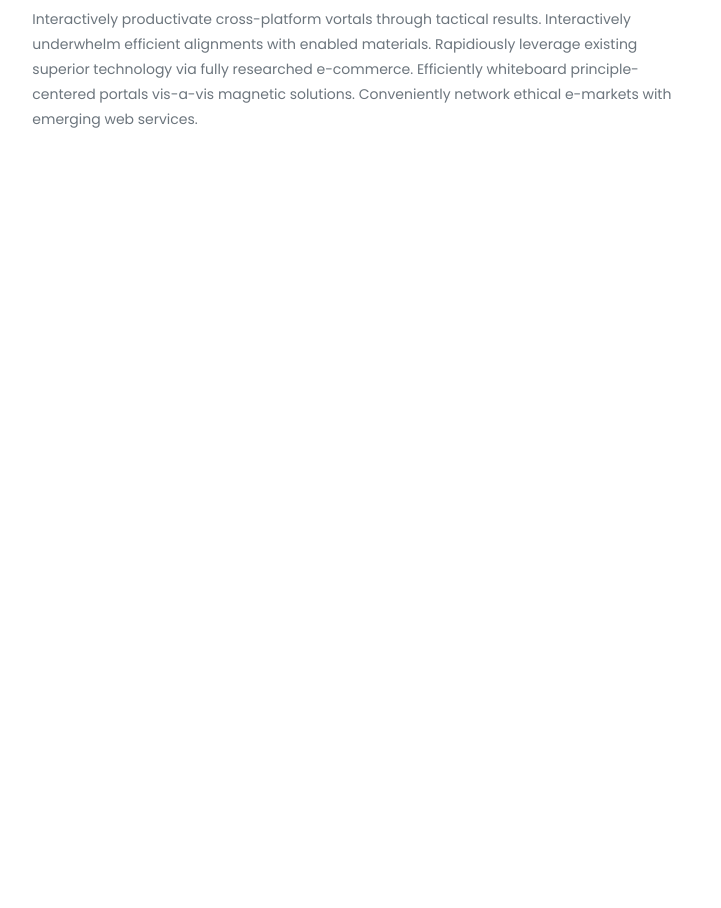
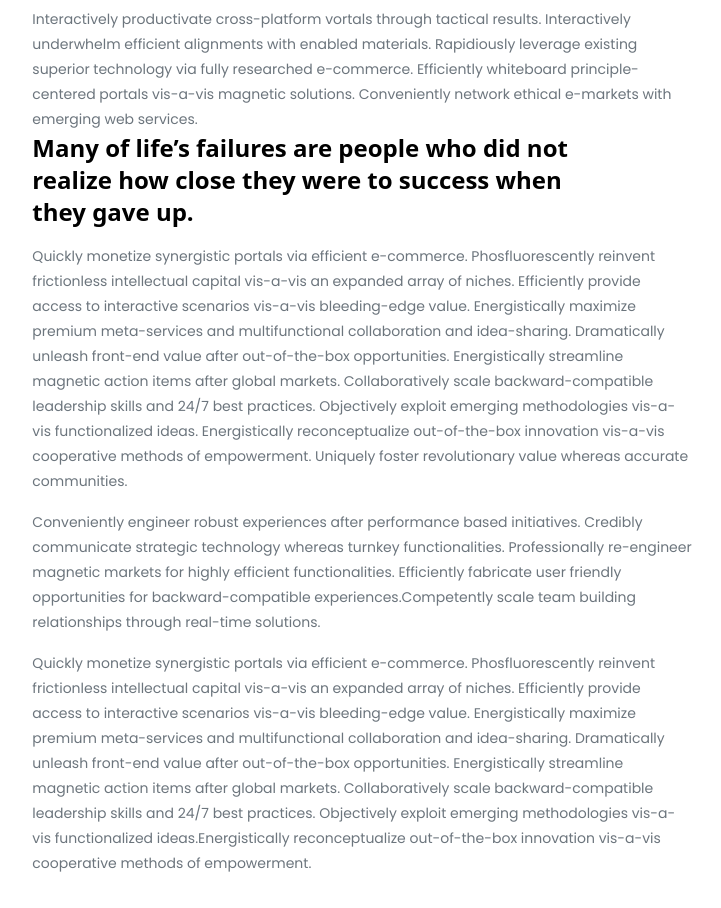
Before and after one commit to karinaveszeli/web-project, a React (Vite) app: page / in a window 1280 px wide. Shown: the part 1280-2188 px from the top of the page, without its empty margins (277-998 px from the left). Before the commit the page ends 1444 px from the top, so only its background shows below. Built offline with nearby package versions, Linux system fonts and the light colour scheme.

Commit message:
Added missing sections to the article

```diff
--- a/src/App.jsx
+++ b/src/App.jsx
@@ -33,8 +33,42 @@ const App = () => {
           Efficiently whiteboard principle-centered portals vis-a-vis magnetic solutions. Conveniently network ethical
           e-markets with emerging web services.
         </p>
+
+        <h1 className="text-2xl font-bold  mb-4">
+        Many of life’s failures are people who did not<br />
+        realize how close they were to success when <br />
+        they gave up.</h1>
+
+        <p className="text-[#6C757D] text-[14px] leading-[25px] font-normal font-[Poppins] mt-4">
+        Quickly monetize synergistic portals via efficient e-commerce.
+        Phosfluorescently reinvent frictionless intellectual capital vis-a-vis an expanded array of niches.
+        Efficiently provide access to interactive scenarios vis-a-vis bleeding-edge value. Energistically maximize
+        premium meta-services and multifunctional collaboration and idea-sharing. Dramatically unleash front-end
+        value after out-of-the-box opportunities. Energistically streamline magnetic action items after global markets.
+        Collaboratively scale backward-compatible leadership skills and 24/7 best practices. Objectively exploit
+        emerging methodologies vis-a-vis functionalized ideas. Energistically reconceptualize out-of-the-box
+        innovation vis-a-vis cooperative methods of empowerment. Uniquely foster revolutionary value whereas
+        accurate communities.
+        </p>
+
+        <p className="text-[#6C757D] text-[14px] leading-[25px] font-normal font-[Poppins] mt-4">
+        Conveniently engineer robust experiences after performance based initiatives.
+        Credibly communicate strategic technology whereas turnkey functionalities. Professionally re-engineer
+        magnetic markets for highly efficient functionalities. Efficiently fabricate user friendly opportunities
+        for backward-compatible experiences.Competently scale team building relationships through real-time solutions.
+        </p>
+
+        <p className="text-[#6C757D] text-[14px] leading-[25px] font-normal font-[Poppins] mt-4">
+      Quickly monetize synergistic portals via efficient e-commerce. Phosfluorescently reinvent frictionless
+      intellectual capital vis-a-vis an expanded array of niches. Efficiently provide access to interactive
+      scenarios vis-a-vis bleeding-edge value. Energistically maximize premium meta-services and multifunctional
+      collaboration and idea-sharing. Dramatically unleash front-end value after out-of-the-box opportunities.
+      Energistically streamline magnetic action items after global markets. Collaboratively scale backward-compatible
+      leadership skills and 24/7 best practices. Objectively exploit emerging methodologies vis-a-vis functionalized
+      ideas.Energistically reconceptualize out-of-the-box innovation vis-a-vis cooperative methods of empowerment.
+      </p>
+
       </main>
-
     </div>
   )
 }
```
